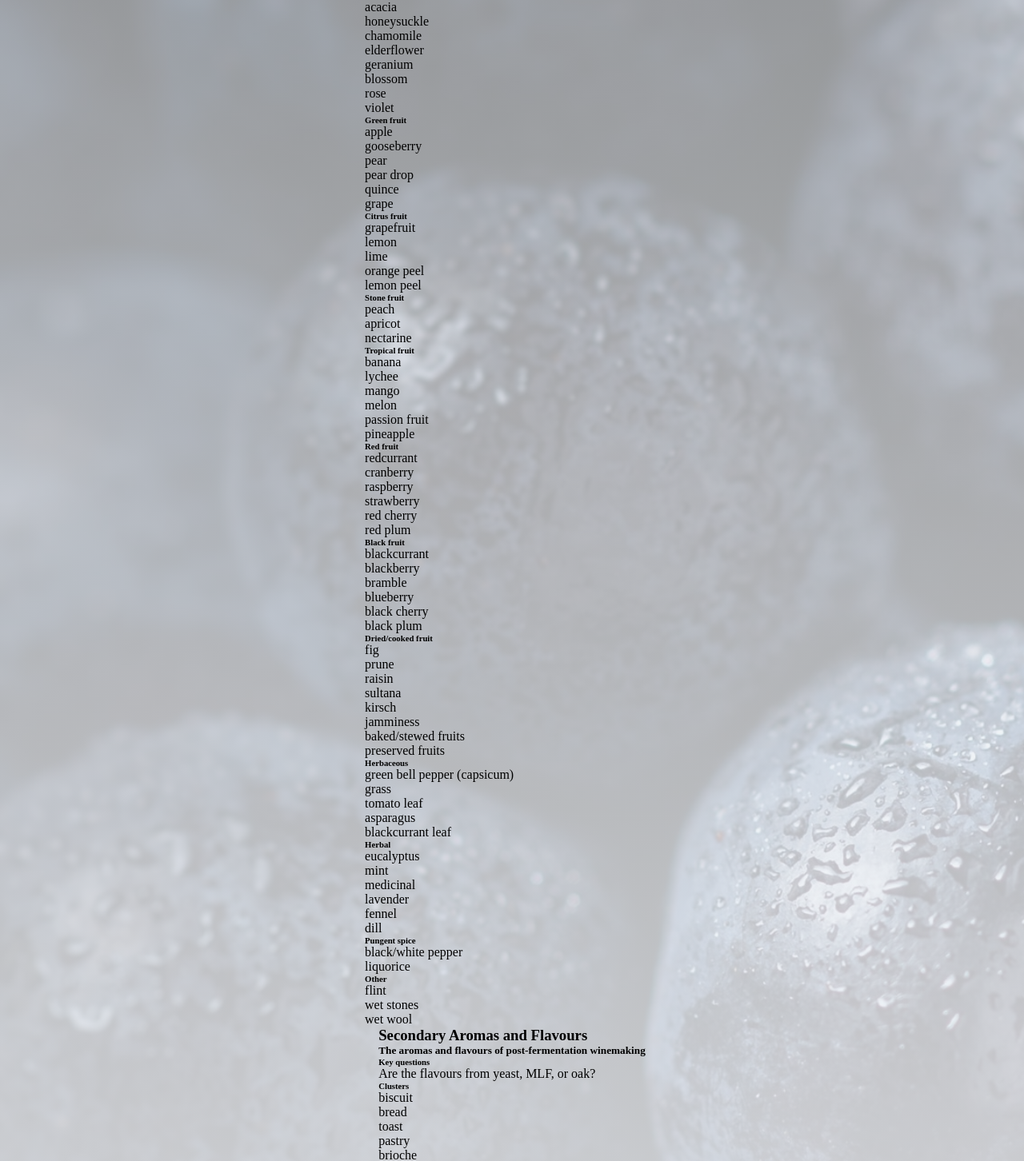
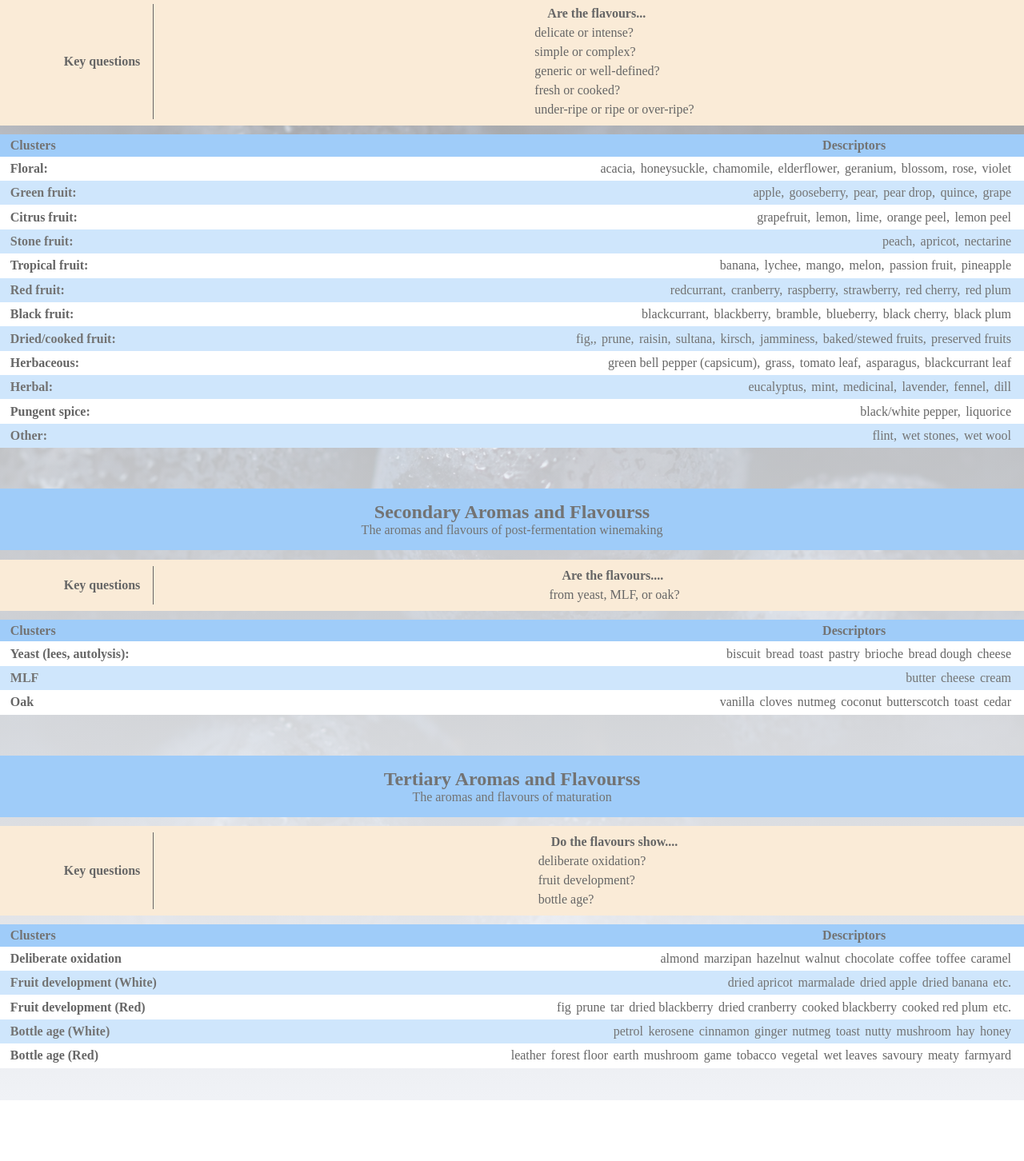
Before and after one commit to jupa248/Drops, a React (Create React App) app in the folder frontend/: page /vocabulary in a window 1280 px wide. Shown: the part 293-1745 px from the top of the page at 80% size. After the commit the page ends 1669 px from the top, so only its background shows below. Built offline with nearby package versions, Linux system fonts and the light colour scheme; sample sign-in values are in the browser's storage.

Commit message:
add vocabulary descriptors and styling

```diff
--- a/frontend/src/assets/data/vocabularyData.js
+++ b/frontend/src/assets/data/vocabularyData.js
@@ -66,64 +66,123 @@ export const vocabularyData = [
           'Are the flavours simple or complex?',
           'Are the flavours generic or well-defined?',
           'Are the flavours fresh or cooked?',
-            'Are the flavours under-ripe, ripe, or over-ripe?'
-          ]
+          'Are the flavours under-ripe, ripe, or over-ripe?',
+        ],
       },
       {
-          title: 'floral',
+        title: 'Floral',
         descriptors: [
-            'acacia', 'honeysuckle', 'chamomile', 'elderflower',
-            'geranium', 'blossom', 'rose', 'violet'
-          ]
+          'acacia',
+          'honeysuckle',
+          'chamomile',
+          'elderflower',
+          'geranium',
+          'blossom',
+          'rose',
+          'violet',
+        ],
       },
       {
         title: 'Green fruit',
-          descriptors: ['apple', 'gooseberry', 'pear', 'pear drop', 'quince', 'grape']
+        descriptors: [
+          'apple',
+          'gooseberry',
+          'pear',
+          'pear drop',
+          'quince',
+          'grape',
+        ],
       },
       {
         title: 'Citrus fruit',
-          descriptors: ['grapefruit', 'lemon', 'lime', 'orange peel', 'lemon peel']
+        descriptors: [
+          'grapefruit',
+          'lemon',
+          'lime',
+          'orange peel',
+          'lemon peel',
+        ],
       },
       {
         title: 'Stone fruit',
-          descriptors: ['peach', 'apricot', 'nectarine']
+        descriptors: ['peach', 'apricot', 'nectarine'],
       },
       {
         title: 'Tropical fruit',
-          descriptors: ['banana', 'lychee', 'mango', 'melon', 'passion fruit', 'pineapple']
+        descriptors: [
+          'banana',
+          'lychee',
+          'mango',
+          'melon',
+          'passion fruit',
+          'pineapple',
+        ],
       },
       {
         title: 'Red fruit',
-          descriptors: ['redcurrant', 'cranberry', 'raspberry', 'strawberry', 'red cherry', 'red plum']
+        descriptors: [
+          'redcurrant',
+          'cranberry',
+          'raspberry',
+          'strawberry',
+          'red cherry',
+          'red plum',
+        ],
       },
       {
         title: 'Black fruit',
-          descriptors: ['blackcurrant', 'blackberry', 'bramble', 'blueberry', 'black cherry', 'black plum']
+        descriptors: [
+          'blackcurrant',
+          'blackberry',
+          'bramble',
+          'blueberry',
+          'black cherry',
+          'black plum',
+        ],
       },
       {
         title: 'Dried/cooked fruit',
         descriptors: [
-            'fig', 'prune', 'raisin', 'sultana', 'kirsch', 'jamminess',
-            'baked/stewed fruits', 'preserved fruits'
-          ]
+          'fig',
+          'prune',
+          'raisin',
+          'sultana',
+          'kirsch',
+          'jamminess',
+          'baked/stewed fruits',
+          'preserved fruits',
+        ],
       },
       {
         title: 'Herbaceous',
-          descriptors: ['green bell pepper (capsicum)', 'grass', 'tomato leaf', 'asparagus', 'blackcurrant leaf']
+        descriptors: [
+          'green bell pepper (capsicum)',
+          'grass',
+          'tomato leaf',
+          'asparagus',
+          'blackcurrant leaf',
+        ],
       },
       {
         title: 'Herbal',
-          descriptors: ['eucalyptus', 'mint', 'medicinal', 'lavender', 'fennel', 'dill']
+        descriptors: [
+          'eucalyptus',
+          'mint',
+          'medicinal',
+          'lavender',
+          'fennel',
+          'dill',
+        ],
       },
       {
         title: 'Pungent spice',
-          descriptors: ['black/white pepper', 'liquorice']
+        descriptors: ['black/white pepper', 'liquorice'],
       },
       {
         title: 'Other',
-          descriptors: ['flint', 'wet stones', 'wet wool']
-        }
-      ]
+        descriptors: ['flint', 'wet stones', 'wet wool'],
+      },
+    ],
   },
   {
     title: 'Secondary Aromas and Flavours',
@@ -131,21 +190,37 @@ export const vocabularyData = [
     categories: [
       {
         title: 'Key questions',
-          questions: ['Are the flavours from yeast, MLF, or oak?']
+        questions: ['Are the flavours from yeast, MLF, or oak?'],
       },
       {
         title: 'Clusters',
-          descriptors: ['biscuit', 'bread', 'toast', 'pastry', 'brioche', 'bread dough', 'cheese']
+        descriptors: [
+          'biscuit',
+          'bread',
+          'toast',
+          'pastry',
+          'brioche',
+          'bread dough',
+          'cheese',
+        ],
       },
       {
         title: 'MLF',
-          descriptors: ['butter', 'cheese', 'cream']
+        descriptors: ['butter', 'cheese', 'cream'],
       },
       {
         title: 'Oak',
-          descriptors: ['vanilla', 'cloves', 'nutmeg', 'coconut', 'butterscotch', 'toast', 'cedar']
-        }
-      ]
+        descriptors: [
+          'vanilla',
+          'cloves',
+          'nutmeg',
+          'coconut',
+          'butterscotch',
+          'toast',
+          'cedar',
+        ],
+      },
+    ],
   },
   {
     title: 'Tertiary Aromas and Flavours',
@@ -153,28 +228,297 @@ export const vocabularyData = [
     categories: [
       {
         title: 'Key questions',
-          questions: ['Do the flavours show deliberate oxidation?', 'Do the flavours show fruit development?', 'Do the flavours show bottle age?']
+        questions: [
+          'Do the flavours show deliberate oxidation?',
+          'Do the flavours show fruit development?',
+          'Do the flavours show bottle age?',
+        ],
       },
       {
         title: 'Deliberate oxidation',
-          descriptors: ['almond', 'marzipan', 'hazelnut', 'walnut', 'chocolate', 'coffee', 'toffee', 'caramel']
+        descriptors: [
+          'almond',
+          'marzipan',
+          'hazelnut',
+          'walnut',
+          'chocolate',
+          'coffee',
+          'toffee',
+          'caramel',
+        ],
       },
       {
         title: 'Fruit development (White)',
-          descriptors: ['dried apricot', 'marmalade', 'dried apple', 'dried banana', 'etc.']
+        descriptors: [
+          'dried apricot',
+          'marmalade',
+          'dried apple',
+          'dried banana',
+          'etc.',
+        ],
       },
       {
         title: 'Fruit development (Red)',
-          descriptors: ['fig', 'prune', 'tar', 'dried blackberry', 'dried cranberry', 'cooked blackberry', 'cooked red plum', 'etc.']
+        descriptors: [
+          'fig',
+          'prune',
+          'tar',
+          'dried blackberry',
+          'dried cranberry',
+          'cooked blackberry',
+          'cooked red plum',
+          'etc.',
+        ],
       },
       {
         title: 'Bottle age (White)',
-          descriptors: ['petrol', 'kerosene', 'cinnamon', 'ginger', 'nutmeg', 'toast', 'nutty', 'mushroom', 'hay', 'honey']
+        descriptors: [
+          'petrol',
+          'kerosene',
+          'cinnamon',
+          'ginger',
+          'nutmeg',
+          'toast',
+          'nutty',
+          'mushroom',
+          'hay',
+          'honey',
+        ],
       },
       {
         title: 'Bottle age (Red)',
-          descriptors: ['leather', 'forest floor', 'earth', 'mushroom', 'game', 'tobacco', 'vegetal', 'wet leaves', 'savoury', 'meaty', 'farmyard']
-        }
-      ]
-    }
+        descriptors: [
+          'leather',
+          'forest floor',
+          'earth',
+          'mushroom',
+          'game',
+          'tobacco',
+          'vegetal',
+          'wet leaves',
+          'savoury',
+          'meaty',
+          'farmyard',
+        ],
+      },
+    ],
+  },
 ];
+///////////////
+
+export const vocabularyClusters1 = [
+  {
+    title: 'Floral:',
+    descriptors: [
+      'acacia,',
+      'honeysuckle,',
+      'chamomile,',
+      'elderflower,',
+      'geranium,',
+      'blossom,',
+      'rose,',
+      'violet',
+    ],
+  },
+  {
+    title: 'Green fruit:',
+    descriptors: [
+      'apple,',
+      'gooseberry,',
+      'pear,',
+      'pear drop,',
+      'quince,',
+      'grape',
+    ],
+  },
+  {
+    title: 'Citrus fruit:',
+    descriptors: [
+      'grapefruit,',
+      'lemon,',
+      'lime,',
+      'orange peel,',
+      'lemon peel',
+    ],
+  },
+  {
+    title: 'Stone fruit:',
+    descriptors: ['peach,', 'apricot,', 'nectarine'],
+  },
+  {
+    title: 'Tropical fruit:',
+    descriptors: [
+      'banana,',
+      'lychee,',
+      'mango,',
+      'melon,',
+      'passion fruit,',
+      'pineapple',
+    ],
+  },
+  {
+    title: 'Red fruit:',
+    descriptors: [
+      'redcurrant,',
+      'cranberry,',
+      'raspberry,',
+      'strawberry,',
+      'red cherry,',
+      'red plum',
+    ],
+  },
+  {
+    title: 'Black fruit:',
+    descriptors: [
+      'blackcurrant,',
+      'blackberry,',
+      'bramble,',
+      'blueberry,',
+      'black cherry,',
+      'black plum',
+    ],
+  },
+  {
+    title: 'Dried/cooked fruit: ',
+    descriptors: [
+      'fig,,',
+      'prune,',
+      'raisin,',
+      'sultana,',
+      'kirsch,',
+      'jamminess,',
+      'baked/stewed fruits,',
+      'preserved fruits',
+    ],
+  },
+  {
+    title: 'Herbaceous:',
+    descriptors: [
+      'green bell pepper (capsicum),',
+      'grass,',
+      'tomato leaf,',
+      'asparagus,',
+      'blackcurrant leaf',
+    ],
+  },
+  {
+    title: 'Herbal:',
+    descriptors: [
+      'eucalyptus,',
+      'mint,',
+      'medicinal,',
+      'lavender,',
+      'fennel,',
+      'dill',
+    ],
+  },
+  {
+    title: 'Pungent spice:',
+    descriptors: ['black/white pepper,', 'liquorice'],
+  },
+  {
+    title: 'Other:',
+    descriptors: ['flint,', 'wet stones,', 'wet wool'],
+  },
+];
+
+export const vocabularyClusters2 = [
+  {
+    title: 'Yeast (lees, autolysis):',
+    descriptors: [
+      'biscuit',
+      'bread',
+      'toast',
+      'pastry',
+      'brioche',
+      'bread dough',
+      'cheese',
+    ],
+  },
+  {
+    title: 'MLF',
+    descriptors: ['butter', 'cheese', 'cream'],
+  },
+  {
+    title: 'Oak',
+    descriptors: [
+      'vanilla',
+      'cloves',
+      'nutmeg',
+      'coconut',
+      'butterscotch',
+      'toast',
+      'cedar',
+    ],
+  },
+];
+
+export const vocabularyClusters3 = [
+  {
+    title: 'Deliberate oxidation',
+    descriptors: [
+      'almond',
+      'marzipan',
+      'hazelnut',
+      'walnut',
+      'chocolate',
+      'coffee',
+      'toffee',
+      'caramel',
+    ],
+  },
+  {
+    title: 'Fruit development (White)',
+    descriptors: [
+      'dried apricot',
+      'marmalade',
+      'dried apple',
+      'dried banana',
+      'etc.',
+    ],
+  },
+  {
+    title: 'Fruit development (Red)',
+    descriptors: [
+      'fig',
+      'prune',
+      'tar',
+      'dried blackberry',
+      'dried cranberry',
+      'cooked blackberry',
+      'cooked red plum',
+      'etc.',
+    ],
+  },
+  {
+    title: 'Bottle age (White)',
+    descriptors: [
+      'petrol',
+      'kerosene',
+      'cinnamon',
+      'ginger',
+      'nutmeg',
+      'toast',
+      'nutty',
+      'mushroom',
+      'hay',
+      'honey',
+    ],
+  },
+  {
+    title: 'Bottle age (Red)',
+    descriptors: [
+      'leather',
+      'forest floor',
+      'earth',
+      'mushroom',
+      'game',
+      'tobacco',
+      'vegetal',
+      'wet leaves',
+      'savoury',
+      'meaty',
+      'farmyard',
+    ],
+  },
+];
--- a/frontend/src/components/UI/VocabularyArticle.jsx
+++ b/frontend/src/components/UI/VocabularyArticle.jsx
@@ -0,0 +1,6 @@
+const VocabularyArticle = () => {
+  return (
+    <div>VocabularyArticle</div>
+  )
+}
+export default VocabularyArticle
--- a/frontend/src/pages/Vocabulary.css
+++ b/frontend/src/pages/Vocabulary.css
@@ -1,12 +1,112 @@
 .vocabulary-section {
   display: flex;
   flex-direction: column;
+  /* justify-content: center; */
   align-items: center;
-    background-image: linear-gradient(180deg,rgba(232,236,239,.60),#f0f2f6),url(../assets/images/grapes.jpg);
+  background-image: linear-gradient(180deg, rgba(232, 236, 239, 0.6), #f0f2f6),
+    url(../assets/images/grapes.jpg);
   background-size: cover;
   background-repeat: no-repeat;
   box-sizing: border-box;
-    background-size: auto,cover;
+  background-size: auto, cover;
   min-height: 100vh;
   padding-top: 6rem;
+  gap: 0.7rem;
 }
+
+.vocabulary-header {
+  /* margin-top: 1rem; */
+  width: 100%;
+  height: 20%;
+  background: #0e73d8;
+  color: antiquewhite;
+  padding: 1.2rem;
+  text-align: center;
+}
+
+.vocabulary-header p {
+  margin-top: 0.7rem;
+}
+
+.vocabulary-subtitle {
+  padding: 1rem 0;
+  text-align: center;
+  width: 100%;
+  display: flex;
+  flex-direction: column;
+}
+
+.categories-container {
+  min-width: 100%;
+  margin-bottom: 2.5rem;
+}
+
+.bg-light-blue {
+  color: #737373;
+  background: #9fccf9;
+}
+.bg-lighter-blue {
+  color: #737373;
+  background: #cfe6fc;
+}
+
+.bg-white {
+  color: #666666;
+  background-color: #fff;
+}
+
+.key-questions {
+  display: grid;
+  grid-template-columns: 1fr 4fr;
+  align-items: center;
+  justify-items: center;
+  padding: 0.5rem 0;
+  color: #666666;
+  background-color: antiquewhite;
+  width: 100%;
+  /* margin: 0.7rem 0; */
+  line-height: 1.5rem;
+}
+
+.key-questions h4 {
+  margin: 0 1rem;
+  font-weight: bolder;
+}
+
+.key-questions > div:nth-child(1) {
+  border-right: 1px solid #666666;
+  height: 100%;
+  display: flex;
+  align-items: center;
+}
+
+.clusters-header {
+  display: flex;
+  align-items: center;
+  justify-content: space-between;
+  width: 100%;
+
+  padding: 0.3rem 0.8rem;
+}
+
+.clusters-header > h4:nth-child(2) {
+  margin-right: 10rem;
+}
+.cluster {
+  display: flex;
+  align-items: center;
+  justify-content: space-between;
+  line-height: 1.5rem;
+  padding: 0.2rem 0.8rem;
+}
+
+.cluster h5 {
+  font-size: medium;
+}
+.cluster-desc {
+  display: flex;
+}
+
+.cluster-desc p {
+  margin: 0 0.2rem;
+}
--- a/frontend/src/pages/Vocabulary.jsx
+++ b/frontend/src/pages/Vocabulary.jsx
@@ -22,31 +22,130 @@
 // }
 // export default Vocabulary
 
-import { vocabularyData } from '../assets/data/vocabularyData';
+import {
+  vocabularyClusters1,
+  vocabularyClusters2,
+  vocabularyClusters3,
+} from '../assets/data/vocabularyData';
 import './Vocabulary.css';
 
 const Vocabulary = () => {
   return (
     <section className="vocabulary-section">
-      <h2>DESCRIBING AROMA AND FLAVOUR</h2>
-      <p>Think in terms of primary, secondary and tertiary</p>
-      {vocabularyData.map((section, index) => (
-        <article key={index}>
-          <h3>{section.title}</h3>
-          <h5>{section.subTitle}</h5>
-          {section.categories.map((category, categoryIndex) => (
-            <div key={categoryIndex}>
-              <h6>{category.title}</h6>
-              {category.questions && category.questions.map((question, questionIndex) => (
-                <p key={questionIndex}>{question}</p>
-              ))}
-              {category.descriptors && category.descriptors.map((descriptor, descriptorIndex) => (
-                <p key={descriptorIndex}>{descriptor}</p>
+      <div className="vocabulary-header">
+        <h1>DESCRIBING AROMA AND FLAVOUR</h1>
+        <p>Think in terms of primary, secondary and tertiary</p>
+      </div>
+
+      <div className="vocabulary-subtitle bg-light-blue">
+        <h2>Primary Aromas and Flavours</h2>
+        <p>The aromas and flavours of the grape and alcoholic fermentation</p>
+      </div>
+      <div className="key-questions">
+        <div>
+          <h4>Key questions</h4>
+        </div>
+        <div>
+          <h4>Are the flavours...</h4>
+          <p>delicate or intense?</p>
+          <p>simple or complex?</p>
+          <p>generic or well-defined?</p>
+          <p>fresh or cooked?</p>
+          <p>under-ripe or ripe or over-ripe?</p>
+        </div>
+      </div>
+      <div className="categories-container">
+        <div className="clusters-header bg-light-blue">
+          <h4>Clusters</h4>
+          <h4>Descriptors</h4>
+        </div>
+        {vocabularyClusters1.map((cluster, index) => (
+          <div
+            className={
+              (index & 1) === 0 ? 'cluster bg-white' : 'cluster bg-lighter-blue'
+            }
+            key={index}
+          >
+            <h5>{cluster.title}</h5>
+            <div className="cluster-desc">
+              {cluster.descriptors.map((desc, index) => (
+                <p key={index}>{desc}</p>
               ))}
             </div>
-          ))}
-        </article>
-      ))}
+          </div>
+        ))}
+      </div>
+
+      <div className="vocabulary-subtitle bg-light-blue">
+        <h2>Secondary Aromas and Flavourss</h2>
+        <p>The aromas and flavours of post-fermentation winemaking</p>
+      </div>
+      <div className="key-questions">
+        <div>
+          <h4>Key questions</h4>
+        </div>
+        <div>
+          <h4>Are the flavours....</h4>
+          <p>from yeast, MLF, or oak?</p>
+        </div>
+      </div>
+      <div className="categories-container">
+        <div className="clusters-header bg-light-blue">
+          <h4>Clusters</h4>
+          <h4>Descriptors</h4>
+        </div>
+        {vocabularyClusters2.map((cluster, index) => (
+          <div
+            className={
+              (index & 1) === 0 ? 'cluster bg-white' : 'cluster bg-lighter-blue'
+            }
+            key={index}
+          >
+            <h5>{cluster.title}</h5>
+            <div className="cluster-desc">
+              {cluster.descriptors.map((desc, index) => (
+                <p key={index}>{desc}</p>
+              ))}
+            </div>
+          </div>
+        ))}
+      </div>
+      <div className="vocabulary-subtitle bg-light-blue">
+        <h2>Tertiary Aromas and Flavourss</h2>
+        <p>The aromas and flavours of maturation</p>
+      </div>
+      <div className="key-questions">
+        <div>
+          <h4>Key questions</h4>
+        </div>
+        <div>
+          <h4>Do the flavours show....</h4>
+          <p>deliberate oxidation?</p>
+          <p>fruit development?</p>
+          <p>bottle age?</p>
+        </div>
+      </div>
+      <div className="categories-container">
+        <div className="clusters-header bg-light-blue">
+          <h4>Clusters</h4>
+          <h4>Descriptors</h4>
+        </div>
+        {vocabularyClusters3.map((cluster, index) => (
+          <div
+            className={
+              (index & 1) === 0 ? 'cluster bg-white' : 'cluster bg-lighter-blue'
+            }
+            key={index}
+          >
+            <h5>{cluster.title}</h5>
+            <div className="cluster-desc">
+              {cluster.descriptors.map((desc, index) => (
+                <p key={index}>{desc}</p>
+              ))}
+            </div>
+          </div>
+        ))}
+      </div>
     </section>
   );
 };
```
Also changed, not shown: frontend/src/assets/data/data.txt. Lines whose indentation alone changed are shown as unchanged.
